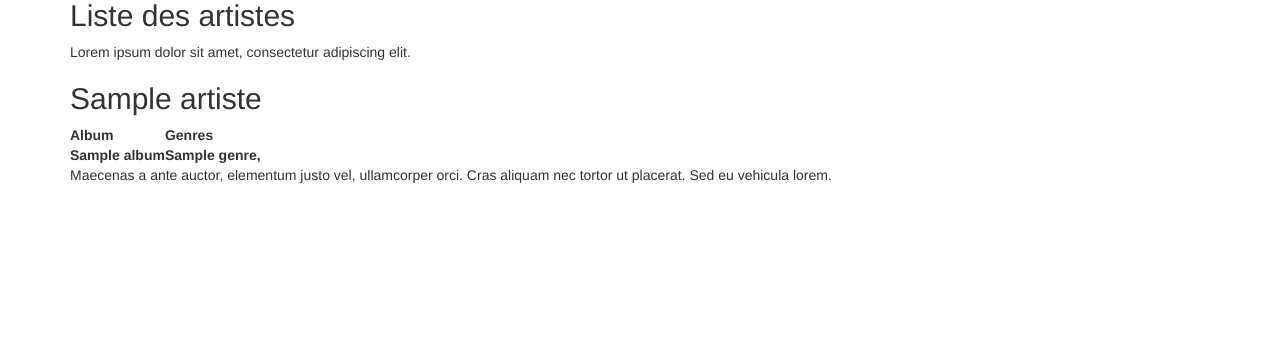
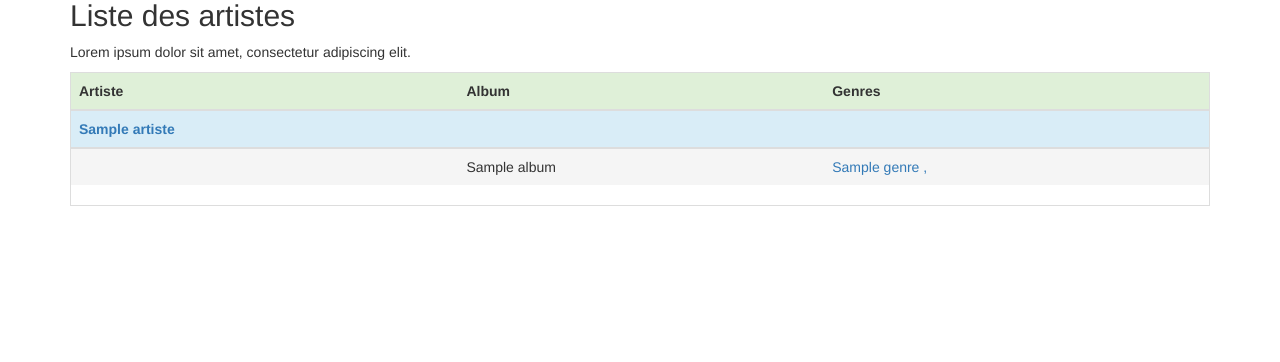
Before and after one commit to KelenFenrisson/IUTO_FlaskMusic, a Flask app: page /artist/list in a window 1280 px wide. Shown: the part 91-453 px from the top of the page. Run offline with Flask 2, Linux system fonts and the light colour scheme; tables that the repository leaves empty hold one stand-in row (values such as "Sample post"); lists and menus that the app fills with data are empty; some libraries are stand-ins or nearby versions.

Commit message:
modif loaddb + modif album-list et artist-list + ajout d'une petite fonction de libmodels

```diff
--- a/application/commands.py
+++ b/application/commands.py
@@ -46,7 +46,7 @@ def loaddb(filename):
 	albums = yaml.load(open(filename))
 
 	# import des modèles
-	from .models import Album, Artiste, Genre, Album_Genre
+	from .models import Album, Artiste, Genre, Album_Genre, get_artist_by_name
 
 	artistes = set()
 	genres = set()
@@ -60,12 +60,14 @@ def loaddb(filename):
 			db.session.commit()
 			artistes.add(nom_artiste)
 
+		id_art=get_artist_by_name(artiste.nom_artiste).id_artiste
+
 		# création de tous les albums
 		o = Album(id_album=album["entryId"],
 				  titre_album=album["title"],
 				  annee_album=album["releaseYear"],
 				  img_album=album["img"],
-				  id_artiste=artiste.id_artiste)
+				  id_artiste=id_art)
 		db.session.add(o)
 		db.session.commit()
 
--- a/application/models/libmodels.py
+++ b/application/models/libmodels.py
@@ -55,6 +55,8 @@ class Genre(db.Model):
 def get_artistes():
 	return Artiste.query.all()
 
+def get_artist_by_name(name_artiste):
+	return Artiste.query.filter_by(nom_artiste=name_artiste).first()
 
 def get_albums():
 	return Album.query.all()
--- a/application/templates/artist-list.html
+++ b/application/templates/artist-list.html
@@ -2,36 +2,50 @@
 
 {% block main %}
 
-<article class="">
   <header>
       <h2>{{pagetitle}}</h2>
 
       <p>
         Lorem ipsum dolor sit amet, consectetur adipiscing elit.
       </p>
+
   </header>
+
   <section>
-    {% for artist in l_artists %}
-    <h2>{{ artist.nom_artiste }}</h2>
-      <table>
-        <tr>
-          <th>Album</th>
-          <th>Genres</th>
+
+  <div class="table-bordered">
+    <table class="table">
+      <thead>
+
+      <tr class="success">
+        <th>Artiste</th>
+        <th>Album</th>
+        <th>Genres</th>
+      </tr>
+
+      {% for artist in l_artists %}
+        <tr class="info">
+          <th> <a href="{{ url_for('album_list_by_artist', artist_id=artist.id_artiste) }}">{{ artist.nom_artiste }}</a></th>
+          <th></th>
+          <th></th>
         </tr>
+
+
+        </thead>
+
         {% for album in artist.albums %}
-        <tr>
-          <th>{{ album.titre_album }}</th>
-          <th>{% for genre in album.album_genre %}{{ genre.nom_genre }}, {% endfor %}</th>
-        </tr>
+        <tbody>
+            <tr class="active">
+              <td></td>
+              <td>{{ album.titre_album }}</td>
+              <td>{% for genre in album.album_genre %}<a href="{{ url_for('album_list_by_genre', genre=genre.nom_genre) }}">{{ genre.nom_genre }} ,</a> {% endfor %}</td>
+            </tr>
+        </tbody>
         {% endfor %}
-      </table>
-    {% endfor %}
+
+      {% endfor %}
+    </table>
+</div>
   </section>
-  <footer>
-    <p>
-      Maecenas a ante auctor, elementum justo vel, ullamcorper orci. Cras aliquam nec tortor ut placerat. Sed eu vehicula lorem.
-    </p>
-  </footer>
-</article>
 
 {% endblock %}
```
Also changed, not shown: application/templates/album-list.html (+12 -2 lines).
